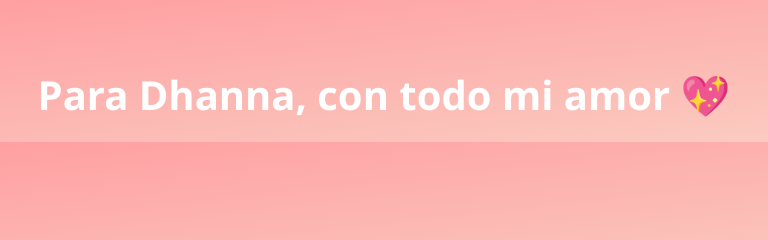
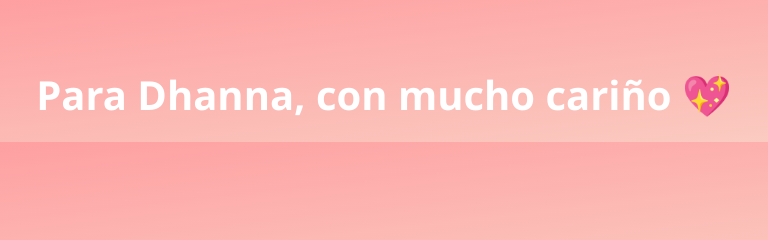
Before and after one commit to Drees69/burbujas, a plain HTML site: page index.html in a window 1280 px wide. Shown: the top 240 px of the page, 256-1024 px from the left. Drawn offline with Linux system fonts and the light colour scheme.

Commit message:
Add files via upload

```diff
--- a/index.html
+++ b/index.html
@@ -8,11 +8,10 @@
 </head>
 <body>
   <div class="container">
-    <h1>Para Dhanna, con todo mi amor 💖</h1>
+    <h1>Para Dhanna, con mucho cariño 💖</h1>
     <div id="bubble-container"></div>
     <audio autoplay loop>
       <source src="musica.mp3" type="audio/mpeg">
-      Tu navegador no soporta audio HTML5.
     </audio>
   </div>
   <script src="script.js"></script>
```
